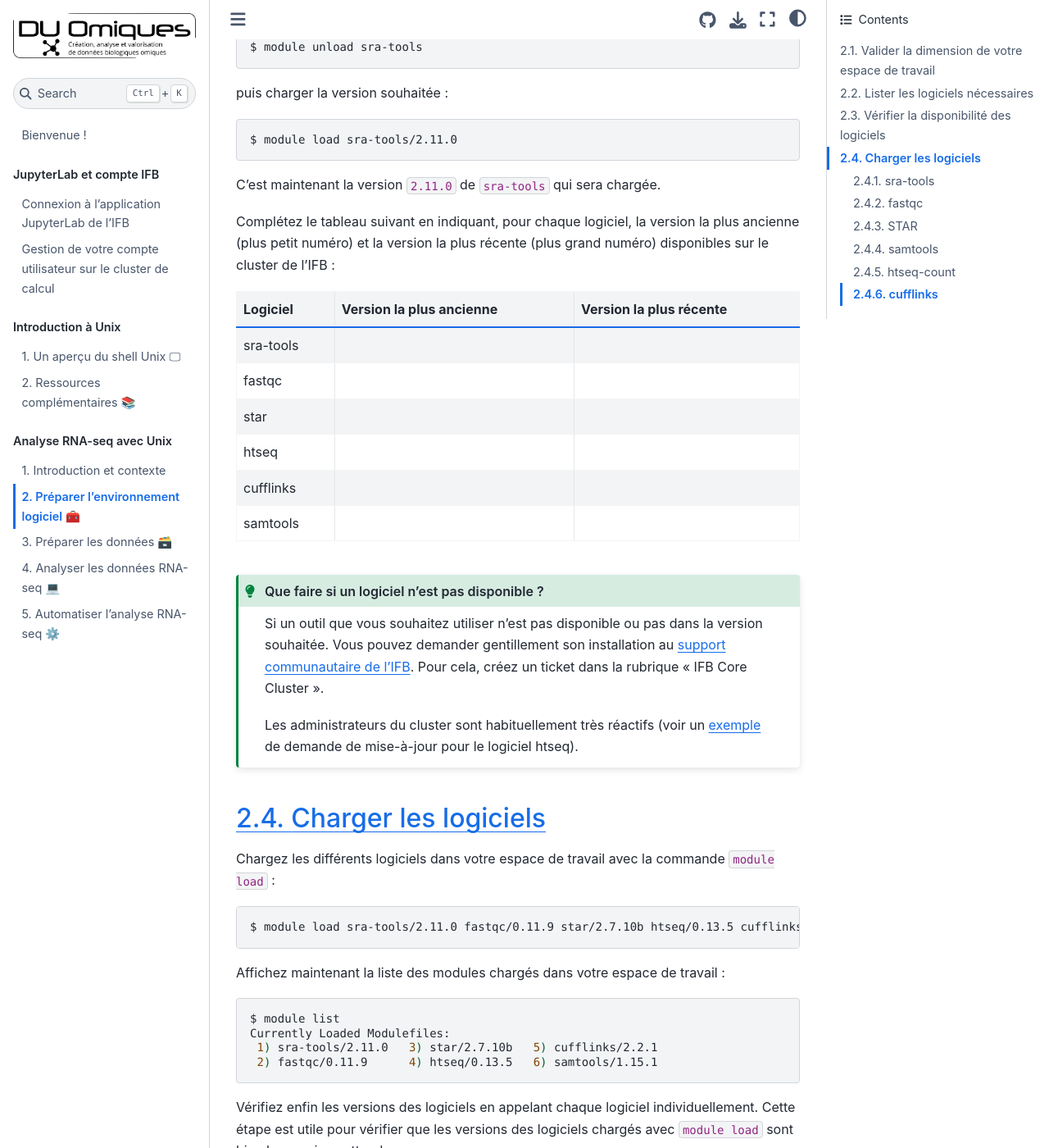
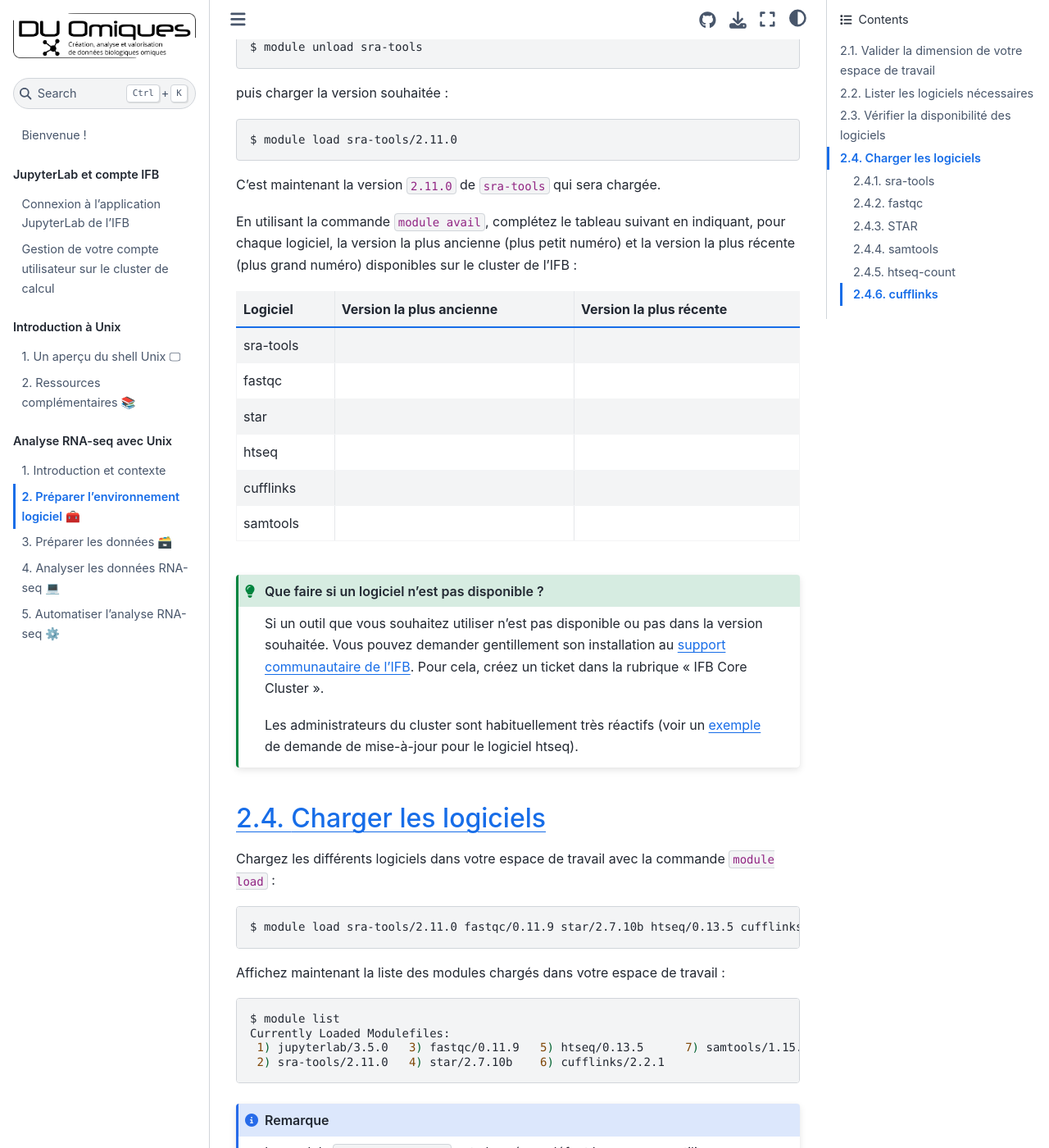
Before and after one commit to pierrepo/unix-tutorial, a Jupyter Book: the page built from content/tuto2/1_preparer_logiciels_module.md, in a window 1280 px wide and 1400 px high, scrolled down 2799 px. Shown: the whole window at 82% size. Built offline with Jupyter Book 1.0.4 settings and Sphinx 7.4.7 and the Sphinx Book theme 1.1.4, drawn with Linux system fonts in a browser that asks for light colours; some of the changed text lies outside the part shown.

Commit message:
Update text

````diff
--- a/content/tuto2/1_preparer_logiciels_module.md
+++ b/content/tuto2/1_preparer_logiciels_module.md
@@ -16,7 +16,7 @@ $ echo "${SLURM_CPUS_PER_TASK}"
 Ne tapez pas le caractère `$` en début de ligne et faites bien attention aux majuscules et au minuscules.
 ```
 
-Vous devriez obtenir `6`, ce qui correspond au paramètre `Number of CPUs` demandé lors de [configuration](0_intro.md) de JupyterLab. Si ce n'est pas le cas, sollicitez-moi, car vous serez bloqué par la suite.
+Vous devriez obtenir `6`, ce qui correspond au paramètre `Number of CPUs` demandé lors de la [configuration](0_intro.md) de JupyterLab. Si ce n'est pas le cas, sollicitez-moi, car vous serez bloqué par la suite.
 
 
 ## Lister les logiciels nécessaires
@@ -87,7 +87,7 @@ $ module load sra-tools/2.11.0
 
 C'est maintenant la version `2.11.0` de `sra-tools` qui sera chargée.
 
-Complétez le tableau suivant en indiquant, pour chaque logiciel, la version la plus ancienne (plus petit numéro) et la version la plus récente (plus grand numéro) disponibles sur le cluster de l'IFB :
+En utilisant la commande `module avail`, complétez le tableau suivant en indiquant, pour chaque logiciel, la version la plus ancienne (plus petit numéro) et la version la plus récente (plus grand numéro) disponibles sur le cluster de l'IFB :
 
 | Logiciel  | Version la plus ancienne | Version la plus récente |
 |-----------|--------------------------|-------------------------|
@@ -120,9 +120,16 @@ Affichez maintenant la liste des modules chargés dans votre espace de travail :
 ```bash
 $ module list
 Currently Loaded Modulefiles:
- 1) sra-tools/2.11.0   3) star/2.7.10b   5) cufflinks/2.2.1
- 2) fastqc/0.11.9      4) htseq/0.13.5   6) samtools/1.15.1
+ 1) jupyterlab/3.5.0   3) fastqc/0.11.9   5) htseq/0.13.5      7) samtools/1.15.1
+ 2) sra-tools/2.11.0   4) star/2.7.10b    6) cufflinks/2.2.1
 ```
+
+```{admonition} Remarque
+:class: note
+
+Le module `jupyterlab/3.5.0` est chargé par défaut lorsque vous utilisez JupyterLab. Ne vous en occupez pas.
+```
+
 
 Vérifiez enfin les versions des logiciels en appelant chaque logiciel individuellement. Cette étape est utile pour vérifier que les versions des logiciels chargés avec `module load` sont bien les versions attendues.
 
@@ -176,6 +183,8 @@ $ cufflinks 2>&1 | head -n 1
 cufflinks v2.2.1
 ```
 
+Normalement, la version de chaque logiciel doit correspondre à la version que vous avez chargée avec `module load`.
+
 
 ```{important}
 Notez toujours la version des logiciels que vous utilisez pour analyser vos données. C'est une information indispensable pour assurer la **reproductibilité de vos analyses**.
````
